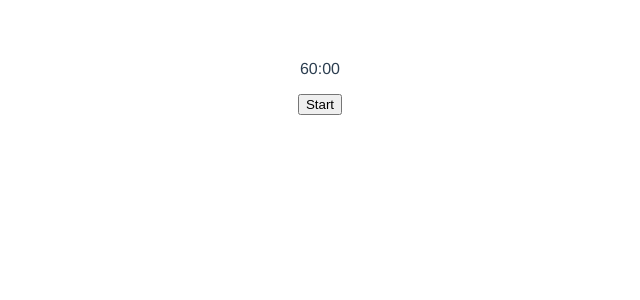
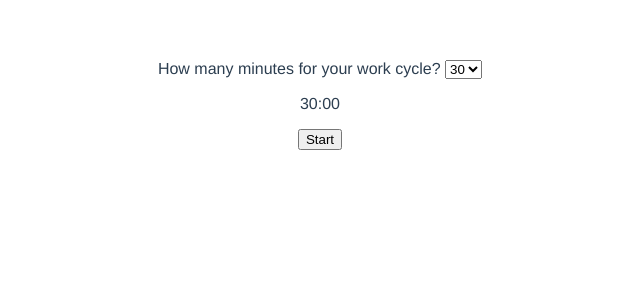
Before and after one commit to ericmurphyxyz/timecycles, a Vue app: page / in a window 1280 px wide. Shown: the top 300 px of the page, without its empty margins (320-960 px from the left). Built offline with nearby package versions, Linux system fonts and the light colour scheme.

Commit message:
Added time cycle select for # minutes

```diff
--- a/src/App.vue
+++ b/src/App.vue
@@ -1,6 +1,13 @@
 <template>
   <div id="app">
+    <BeforeCycle
+      :cycleStarted="cycleStarted"
+      :cycleRunning="cycleRunning"
+      :cycleRemaining="cycleRemaining"
+      @update="updateTime"
+    />
     <Countdown
+      :cycleStarted="cycleStarted"
       :cycleRunning="cycleRunning"
       :cycleRemaining="cycleRemaining"
       @start="startCycle"
@@ -10,22 +17,28 @@
 </template>
 
 <script>
+import BeforeCycle from "./components/BeforeCycle";
 import Countdown from "./components/Countdown";
 
 export default {
   name: "app",
   components: {
+    BeforeCycle,
     Countdown
   },
   data() {
     return {
       interval: null,
+      cycleStarted: false,
       cycleRunning: false,
-      cycleRemaining: 3600
+      cycleRemaining: 1800
     };
   },
   methods: {
     startCycle() {
+      // Start work cycle if not started
+      if (!this.cycleStarted) this.cycleStarted = true;
+      // Set/resume cycle to running
       this.cycleRunning = true;
       this.interval = setInterval(this.continueCycle, 1000);
     },
@@ -33,8 +46,12 @@ export default {
       this.cycleRemaining--;
     },
     pauseCycle() {
+      // Clear interval from work cycle
       this.cycleRunning = false;
       clearInterval(this.interval);
+    },
+    updateTime(newTime) {
+      this.cycleRemaining = newTime * 60;
     }
   }
 };
--- /dev/null
+++ b/src/components/BeforeCycle.vue
@@ -0,0 +1,34 @@
+<template>
+  <label v-if="!cycleStarted">
+    How many minutes for your work cycle?
+    <select @change="$emit('update', $event.target.value)">
+      <option
+        v-for="(time,index) in times"
+        :value="time"
+        :key="index"
+        :selected="time === defaultTime"
+      >{{ time }}</option>
+    </select>
+  </label>
+</template>
+
+<script>
+export default {
+  name: "BeforeCycle",
+  data() {
+    return {
+      times: [15, 20, 25, 30, 35, 40, 45, 50, 55, 60]
+    };
+  },
+  props: {
+    cycleStarted: Boolean,
+    cycleRunning: Boolean,
+    cycleRemaining: Number
+  },
+  computed: {
+    defaultTime() {
+      return Math.floor(this.cycleRemaining / 60);
+    }
+  }
+};
+</script>
--- a/src/components/Countdown.vue
+++ b/src/components/Countdown.vue
@@ -1,7 +1,7 @@
 <template>
   <div class="cycle">
     <p class="countdown">{{ minutes }}:{{ seconds }}</p>
-    <button v-if="!cycleRunning" @click="$emit('start')">Start</button>
+    <button v-if="!cycleRunning" @click="$emit('start')">{{ !cycleStarted ? "Start":"Resume" }}</button>
     <button v-if="cycleRunning" @click="$emit('pause')">Pause</button>
   </div>
 </template>
@@ -10,6 +10,7 @@
 export default {
   name: "Countdown",
   props: {
+    cycleStarted: Boolean,
     cycleRunning: Boolean,
     cycleRemaining: Number
   },
@@ -19,11 +20,9 @@ export default {
     },
     seconds() {
       const seconds = this.cycleRemaining % 60;
+      // Add leading zero if needed
       return seconds < 10 ? "0" + seconds : seconds;
     }
   }
 };
 </script>
-
-<style>
-</style>
```
